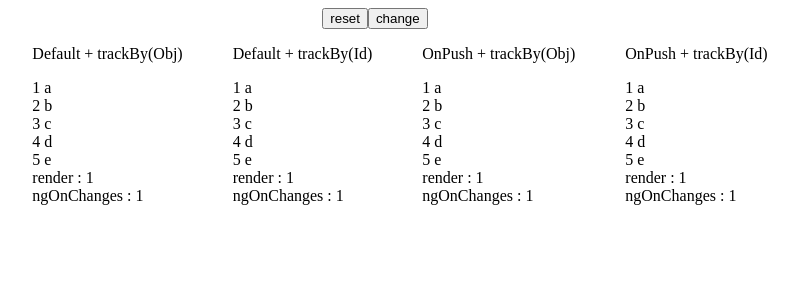
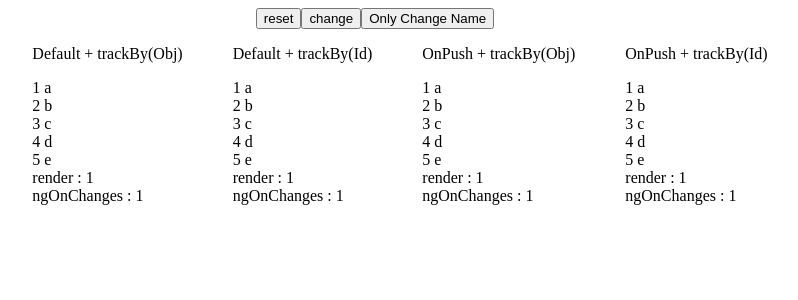
Before and after one commit to rrkkee015/track-by-test, an Angular app: page / in a window 1280 px wide. Shown: the top 300 px of the page, without its empty margins (265-1063 px from the left). Built offline with nearby package versions, Linux system fonts and the light colour scheme.

Commit message:
feat: add change name logic

```diff
--- a/src/app/app.component.html
+++ b/src/app/app.component.html
@@ -1,6 +1,7 @@
 <div style="display: flex; width: 100%; justify-content: center">
   <button (click)="reset()">reset</button>
   <button (click)="change()">change</button>
+  <button (click)="onlyChangeName()">Only Change Name</button>
 </div>
 <div style="display: flex; width: 100%; justify-content: center">
   <div style="padding-left: 50px">
--- a/src/app/app.component.ts
+++ b/src/app/app.component.ts
@@ -46,4 +46,41 @@ export class AppComponent {
     newArr[newArr.length - 1].id = firstId;
     this.arr = newArr;
   }
+
+  protected onlyChangeName(): void {
+    const newArr = [...this.arr];
+    const alpha = [
+      'a',
+      'b',
+      'c',
+      'd',
+      'e',
+      'f',
+      'g',
+      'h',
+      'i',
+      'j',
+      'k',
+      'l',
+      'm',
+      'n',
+      'o',
+      'p',
+      'q',
+      'r',
+      's',
+      't',
+      'u',
+      'v',
+      'w',
+      'x',
+      'y',
+      'z',
+    ];
+
+    this.arr = newArr.map((obj) => ({
+      ...obj,
+      name: alpha[Math.floor(Math.random() * alpha.length)],
+    }));
+  }
 }
```
